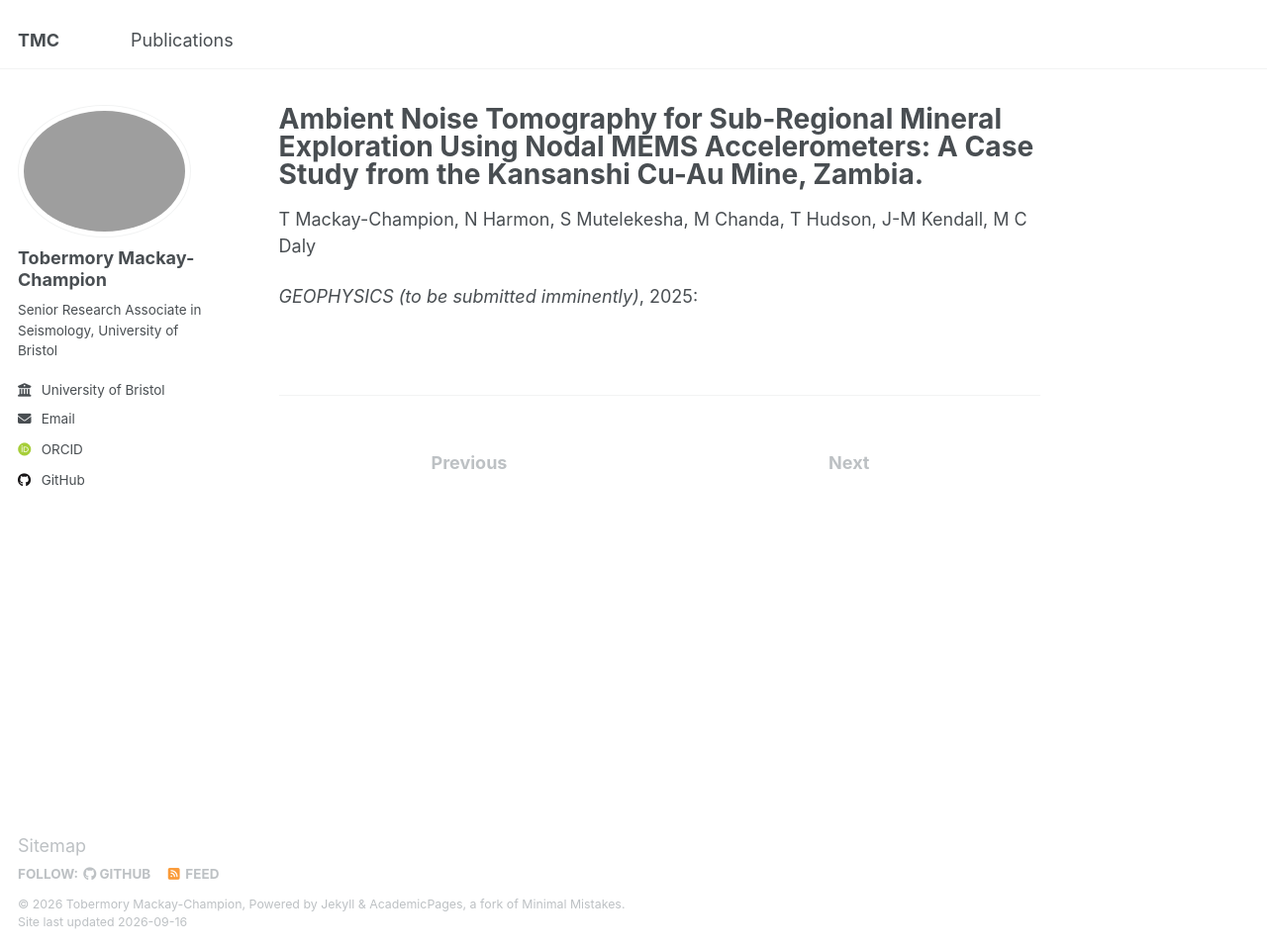
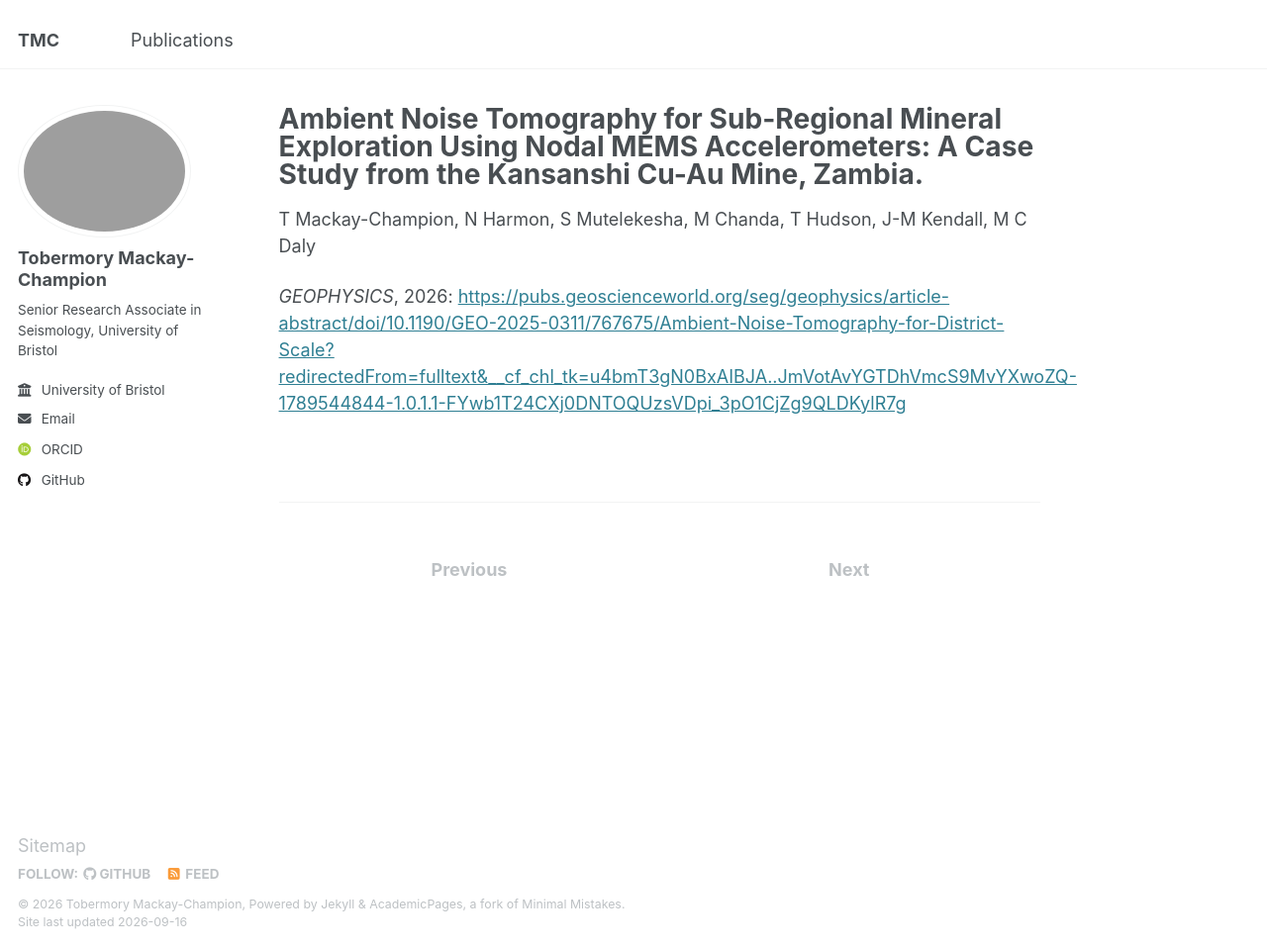
Before and after one commit to TMackay-Champion/TMackay-Champion.github.io, a Jekyll site: the page built from _publications/2025-KansanshiANT.md, in a window 1280 px wide and 960 px high. Shown: the whole window at 99% size. Built offline with Jekyll 4.4.1, drawn with Linux system fonts in a browser that asks for light colours; some web fonts are replaced.

Commit message:
Update publication details for KansanshiANT

```diff
--- a/_publications/2025-KansanshiANT.md
+++ b/_publications/2025-KansanshiANT.md
@@ -1,11 +1,12 @@
 ---
 title: "Ambient Noise Tomography for Sub-Regional Mineral Exploration Using Nodal MEMS Accelerometers: A Case Study from the Kansanshi Cu-Au Mine, Zambia."
 collection: publications
-category: preprints
+category: manuscripts
 permalink: /publication/2025-KansanshiANT
 excerpt: '------'
-date: 2025-03-17
+date: 2026-03-17
 authors: "T Mackay-Champion, N Harmon, S Mutelekesha, M Chanda, T Hudson, J-M Kendall, M C Daly"
-venue: 'GEOPHYSICS (to be submitted imminently)'
-pdfurl: 'http://tmackay-champion.github.io/files/KansanshiANT_25.pdf'
+venue: 'GEOPHYSICS'
+pdfurl: 'https://tmackay-champion.github.io/files/KansanshiANT_AuthorsCopy_low_res_Sept26.pdf'
+paperurl: 'https://pubs.geoscienceworld.org/seg/geophysics/article-abstract/doi/10.1190/GEO-2025-0311/767675/Ambient-Noise-Tomography-for-District-Scale?redirectedFrom=fulltext&__cf_chl_tk=u4bmT3gN0BxAIBJA..JmVotAvYGTDhVmcS9MvYXwoZQ-1789544844-1.0.1.1-FYwb1T24CXj0DNTOQUzsVDpi_3pO1CjZg9QLDKylR7g'
 ---
```
